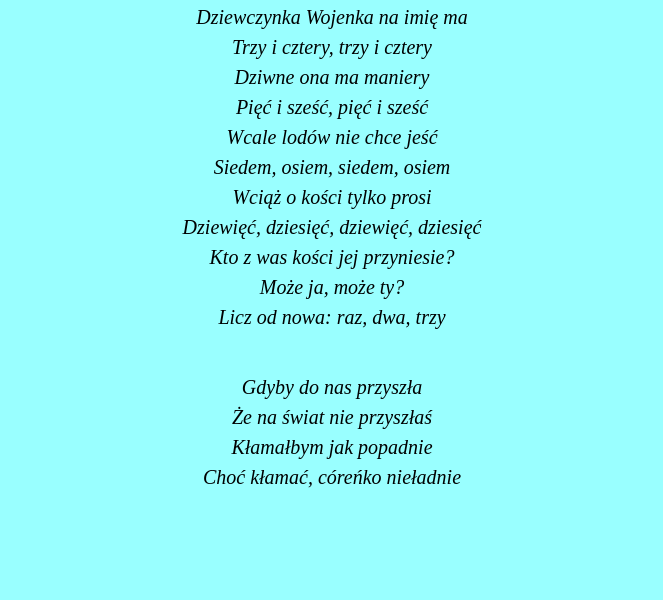
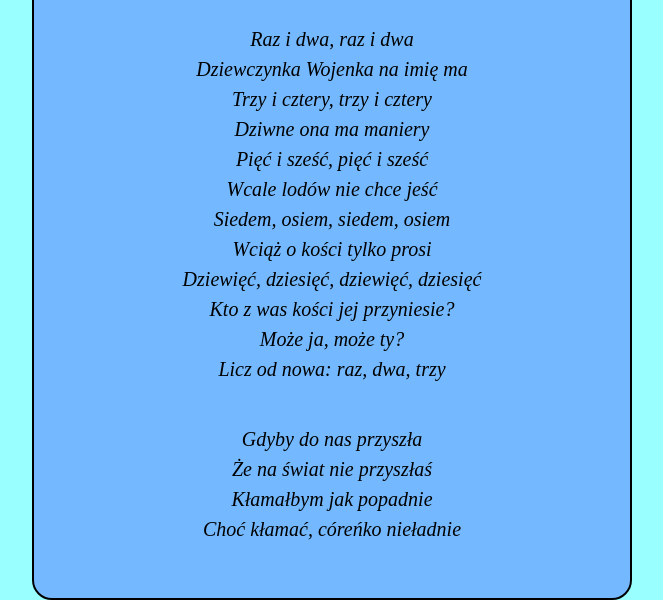
Before and after one commit to mARC3L87/learning-git-2, a plain HTML site: page index.html in a window 1280 px wide. Shown: the part 250-850 px from the top of the page, without its empty margins (308-971 px from the left). Before the commit the page ends 800 px from the top, so only its background shows below. Drawn offline with Linux system fonts and the light colour scheme.

Commit message:
Add style to song selector

```diff
--- a/css/style.css
+++ b/css/style.css
@@ -47,3 +47,12 @@ body {
  	font-size: 20px;
  	line-height: 1.5;
  }
+ .song {
+ 	margin: auto;
+ 	width: 600px;
+ 	height: 800px;
+ 	border: 2px solid;
+ 	border-radius: 20px;
+ 	background: #74b9ff;
+ 	margin-top: 50px;
+ }
--- a/index.html
+++ b/index.html
@@ -7,7 +7,7 @@
 		<link rel="stylesheet" type="text/css" href="css/style.css">
 	</head>
 	<body>
-		<div>
+		<div class="song">
 			<h1>"Wojenka"</h1>
 			<h3>Lao Che</h3>
 			<p>Raz i dwa, raz i dwa<br>
```
